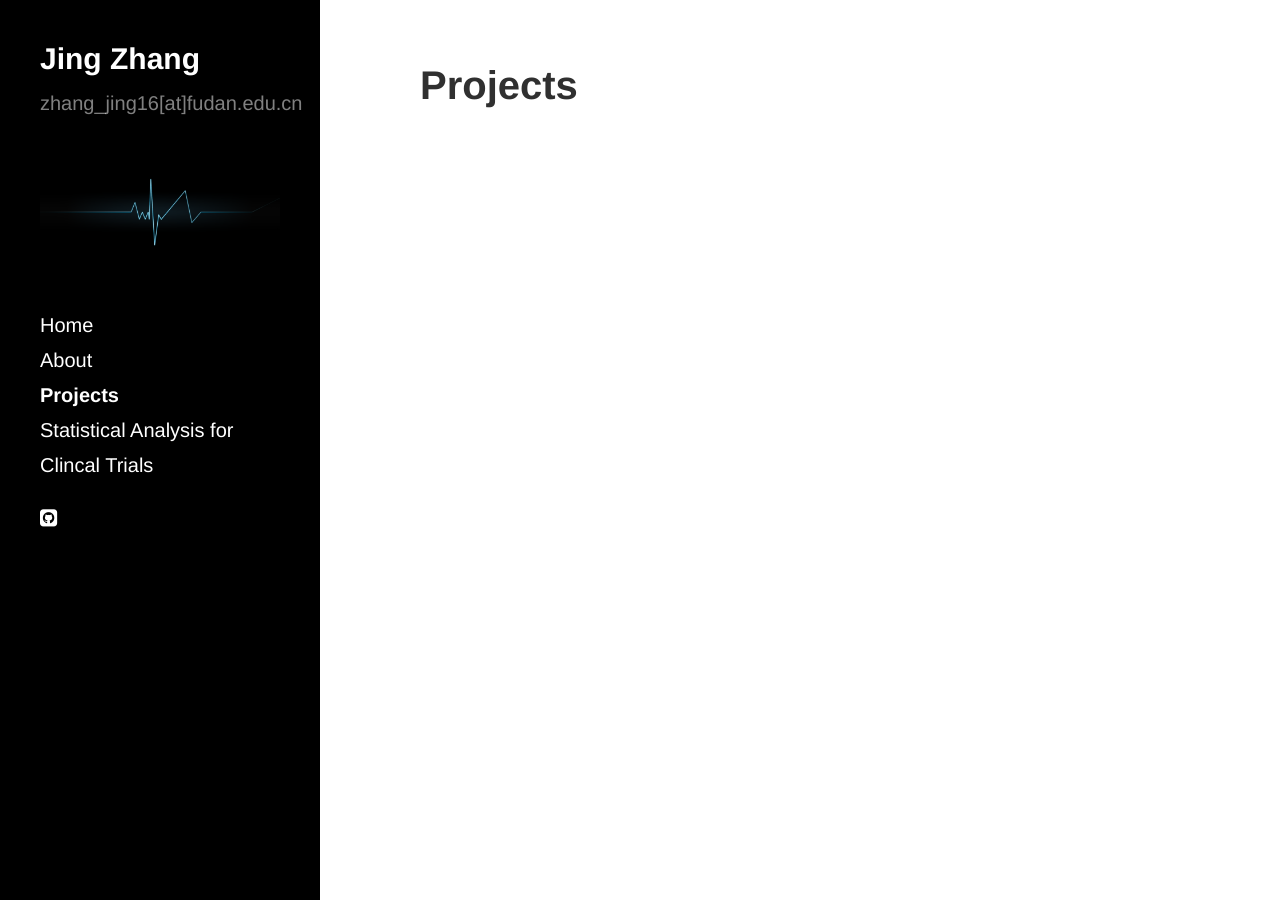
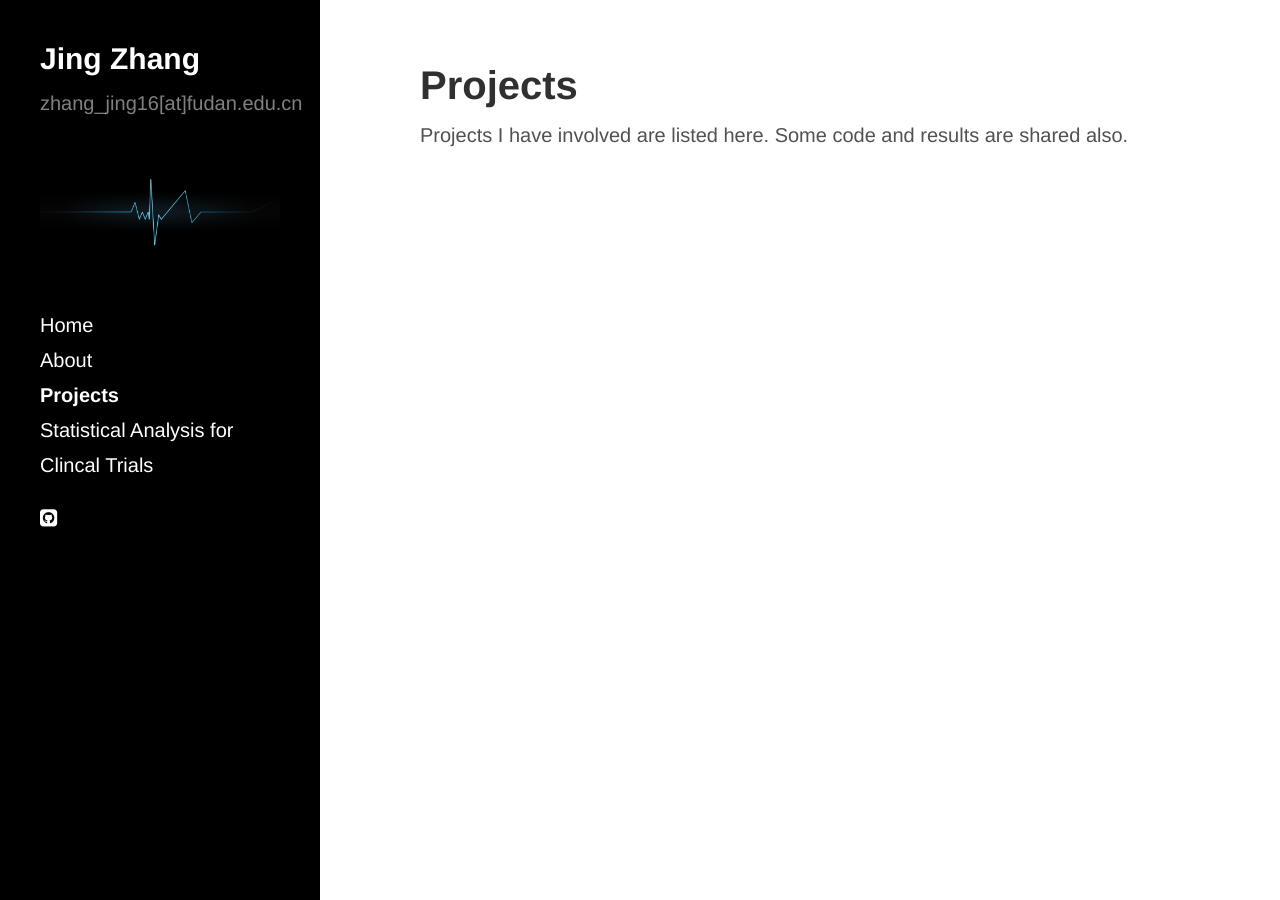
Before and after one commit to jingzhang1/jingzhang1.github.io, a Jekyll site: the page built from projects.md, in a window 1280 px wide. Built offline with Jekyll 4.4.1, drawn with Linux system fonts in a browser that asks for light colours; nearby versions of some CDN libraries.

Commit message:
Update projects.md

```diff
--- a/projects.md
+++ b/projects.md
@@ -3,10 +3,4 @@ layout: page
 title: Projects
 ---
 
-<div>
-<ul>
-    {% for post in site.posts %}
-      <li><span>{{ post.date | date: "%Y-%m-%d" }} &raquo; </span><a href="{{ post.url }}">{{ post.title }}</a></li>
-    {% endfor %}
-</ul>
-</div>
+Projects I have involved are listed here. Some code and results are shared also.
```
